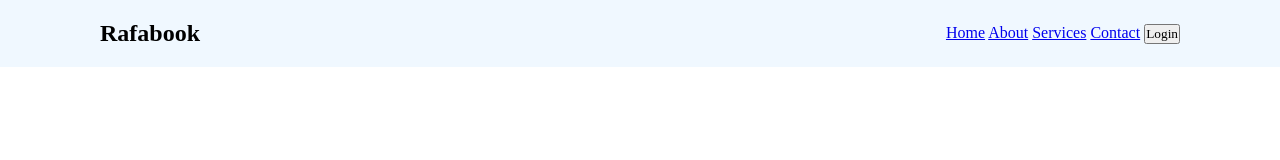
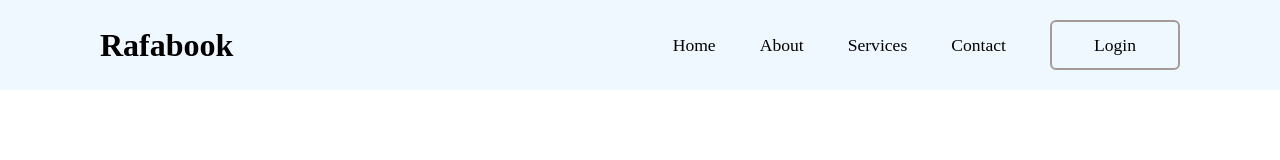
Before and after one commit to rafamiralha/html-css-projetos, a plain HTML site: page projetos 2024/project One/index.html in a window 1280 px wide. Drawn offline with Linux system fonts and the light colour scheme; a web font is replaced by a local one.

Commit message:
estilização do menu superior

```diff
--- a/projetos 2024/project One/style.css
+++ b/projetos 2024/project One/style.css
@@ -21,3 +21,41 @@
     align-items: center;
     z-index: 99;
   }
+   .logo{
+    font-size: 2em;
+    user-select: none;
+    color:black
+  }
+  .navigation a {
+    color: black;
+    font-size: 1.1em;
+    position: relative;
+    text-decoration: none;
+    font-weight: 400;
+    margin-left: 40px;
+}
+  .navigation a::after{
+    content:'';
+    position: absolute;
+    left: 0;
+    bottom: -6px;
+  }
+
+/*estilização do botão de login*/
+.navigation .btnLogin{
+    width: 130px;
+    height: 50px;
+    outline: none;
+    background-color: transparent;
+    border:2px solid rgb(165, 154, 154);
+    border-radius: 6px;
+    cursor: pointer;
+    font-weight: 500;
+    font-size: 1.1em;
+    margin-left: 40px;
+    transition: .4s;
+}
+/*estilização da passada de mouse sobre o botão login*/
+.navigation .btnLogin:hover{
+    background-color: rgb(165, 154, 154);
+}
```
